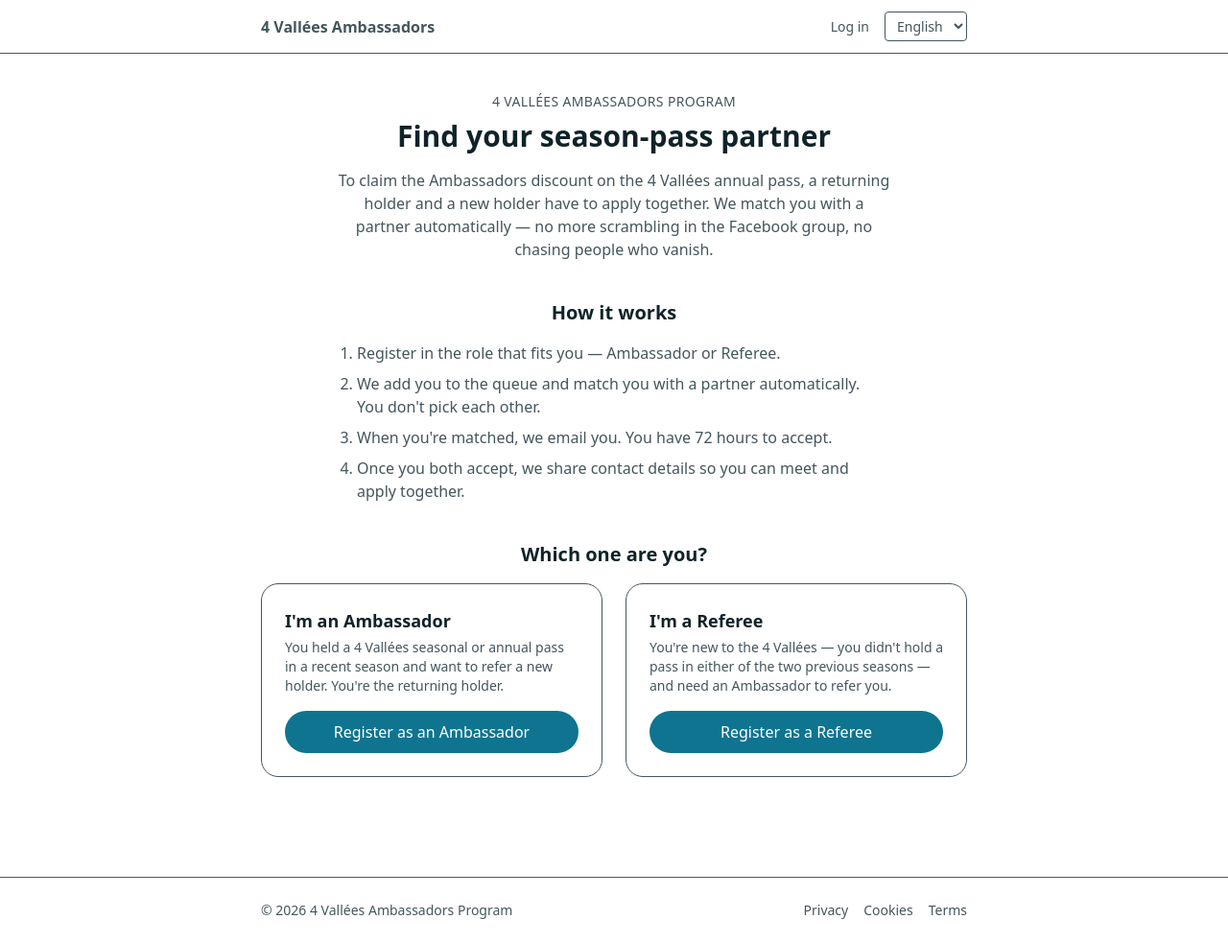
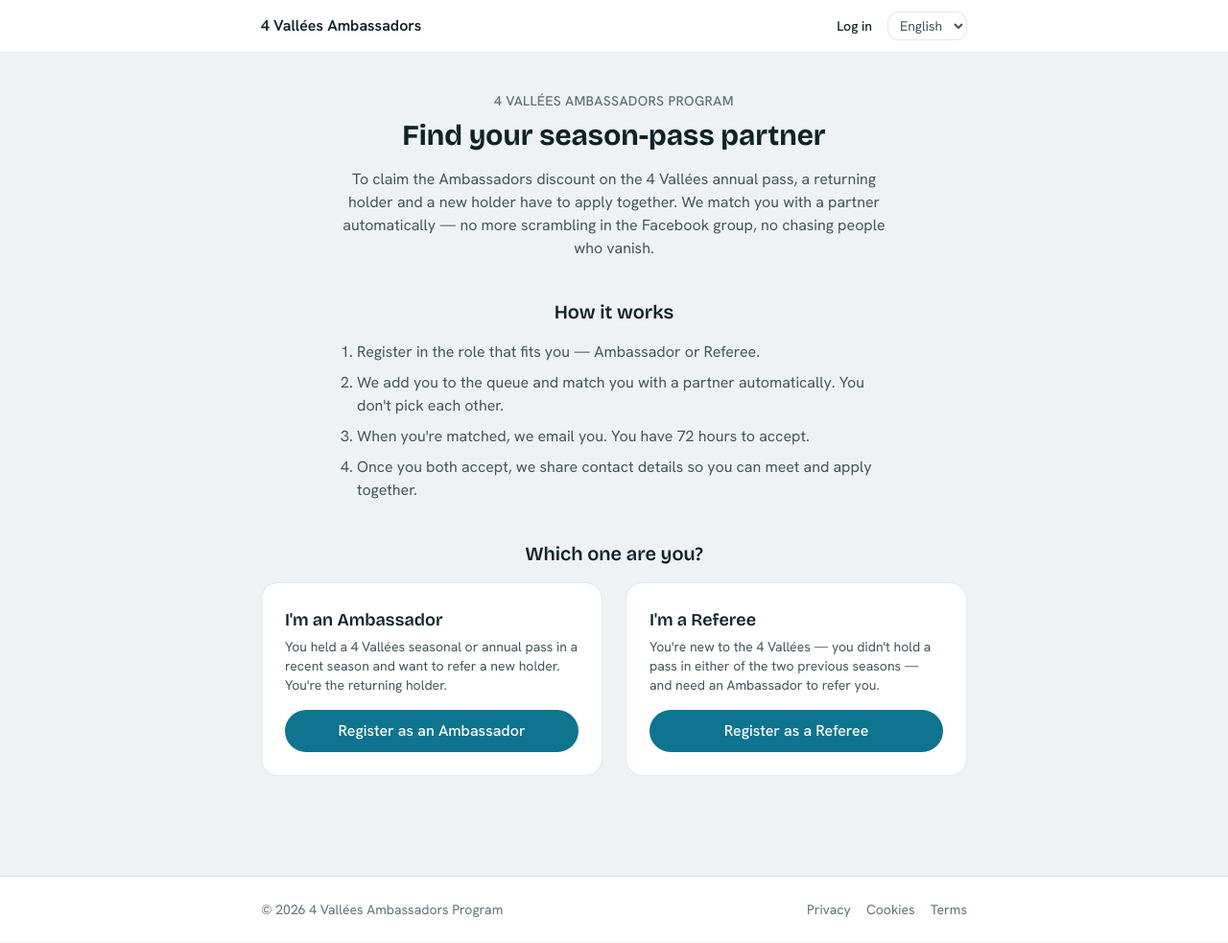
Before and after one commit to hugorodgerbrown/ambassadeurs, a Django app: page / in a window 1280 px wide. Shown: the whole page at 96% size. Run offline with Django 5.2, Linux system fonts and the light colour scheme; style sheets or scripts are compiled from the project's sources.

Commit message:
VERB-11: rename old tokens across all templates and adopt component classes
- base.html: add Google Fonts preconnect + Bricolage Grotesque / Hanken Grotesk
  / JetBrains Mono <link>; body class bg-surface text-text-1 → bg-page text-body
- Token sweep (in collision-safe order):
  1. bg-surface → bg-page  (incl. hover:bg-surface)
  2. bg-card → bg-surface
  3. border-border → border-line
  4. text-text-1 → text-ink  (incl. hover:text-text-1)
  5. text-text-2 → text-body
  6. text-text-3 → text-meta
  7. rounded-sm → rounded-control  (language <select> in nav)
  8. text-white → text-on-accent  (accent buttons only)
- _button.html: rewritten to use .btn .btn--primary / .btn--secondary /
  .btn--ghost component classes
- _card.html: rewritten to use .card component class (shadow-sm dropped —
  Alpine cards are flat)

Co-Authored-By: Claude Opus 4.8 <noreply@anthropic.com>

```diff
--- a/templates/base.html
+++ b/templates/base.html
@@ -6,10 +6,16 @@
         <meta name="viewport" content="width=device-width, initial-scale=1">
         <title>{% block title %}{% translate "4 Vallées Ambassadors" %}{% endblock %}</title>
         <link rel="icon" href="{% static 'favicon.svg' %}" type="image/svg+xml">
+        <link rel="preconnect" href="https://fonts.googleapis.com">
+        <link rel="preconnect" href="https://fonts.gstatic.com" crossorigin>
+        <link
+            href="https://fonts.googleapis.com/css2?family=Bricolage+Grotesque:opsz,wght@12..96,400;12..96,600;12..96,700&family=Hanken+Grotesk:wght@400;500;600;700&family=JetBrains+Mono:wght@400;500;600&display=swap"
+            rel="stylesheet"
+        >
         <link rel="stylesheet" href="{% static 'css/output.css' %}">
         <script src="https://unpkg.com/htmx.org@2.0.4" defer></script>
     </head>
-    <body class="min-h-screen bg-surface text-text-1">
+    <body class="min-h-screen bg-page text-body">
         {% include "includes/nav.html" %}
         <main class="mx-auto max-w-3xl px-4 py-10">
             {% block content %}{% endblock %}
--- a/templates/includes/_card.html
+++ b/templates/includes/_card.html
@@ -3,7 +3,7 @@ Reusable card container.
 Params: title (optional); body rendered via the "card_body" block by the caller,
 or pass `body` text.
 {% endcomment %}
-<div class="rounded-card border border-border bg-card p-6 shadow-sm">
-    {% if title %}<h2 class="mb-2 text-lg font-semibold text-text-1">{{ title }}</h2>{% endif %}
-    <div class="text-text-2">{{ body }}</div>
+<div class="card">
+    {% if title %}<h2 class="mb-2 text-lg font-semibold text-ink">{{ title }}</h2>{% endif %}
+    <div class="text-body">{{ body }}</div>
 </div>
--- a/templates/includes/_facebook_button.html
+++ b/templates/includes/_facebook_button.html
@@ -9,7 +9,7 @@ Params: next_url — where to return after authentication.
     {% if provider.id == "facebook" %}
         <a
             href="{% provider_login_url provider.id process='login' next=next_url %}"
-            class="inline-flex w-full items-center justify-center rounded-pill border border-border bg-card px-5 py-2.5 font-medium text-text-1 transition hover:bg-surface"
+            class="inline-flex w-full items-center justify-center rounded-pill border border-line bg-surface px-5 py-2.5 font-medium text-ink transition hover:bg-page"
         >
             {% translate "Continue with Facebook" %}
         </a>
--- a/templates/includes/footer.html
+++ b/templates/includes/footer.html
@@ -1,18 +1,18 @@
 {% load i18n %}
-<footer class="mt-16 border-t border-border bg-card">
-    <div class="mx-auto flex max-w-3xl flex-col items-center gap-2 px-4 py-6 text-sm text-text-3 sm:flex-row sm:justify-between">
+<footer class="mt-16 border-t border-line bg-surface">
+    <div class="mx-auto flex max-w-3xl flex-col items-center gap-2 px-4 py-6 text-sm text-meta sm:flex-row sm:justify-between">
         <p>
             © {% now "Y" %}
             {% translate "4 Vallées Ambassadors Program" %}
         </p>
         <nav class="flex gap-4">
-            <a href="{% url 'public:legal' page='privacy' %}" class="hover:text-text-1">
+            <a href="{% url 'public:legal' page='privacy' %}" class="hover:text-ink">
                 {% translate "Privacy" %}
             </a>
-            <a href="{% url 'public:legal' page='cookies' %}" class="hover:text-text-1">
+            <a href="{% url 'public:legal' page='cookies' %}" class="hover:text-ink">
                 {% translate "Cookies" %}
             </a>
-            <a href="{% url 'public:legal' page='terms' %}" class="hover:text-text-1">
+            <a href="{% url 'public:legal' page='terms' %}" class="hover:text-ink">
                 {% translate "Terms" %}
             </a>
         </nav>
--- a/templates/includes/nav.html
+++ b/templates/includes/nav.html
@@ -1,19 +1,19 @@
 {% load i18n %}
-<header class="border-b border-border bg-card">
+<header class="border-b border-line bg-surface">
     <nav class="mx-auto flex max-w-3xl items-center justify-between px-4 py-3">
-        <a href="{% url 'public:home' %}" class="font-semibold text-text-1">
+        <a href="{% url 'public:home' %}" class="font-semibold text-ink">
             {% translate "4 Vallées Ambassadors" %}
         </a>
         <div class="flex items-center gap-4 text-sm">
             {% if user.is_authenticated %}
-                <a href="{% url 'accounts:detail' %}" class="font-medium text-text-1">
+                <a href="{% url 'accounts:detail' %}" class="font-medium text-ink">
                     {% translate "My account" %}
                 </a>
-                <a href="{% url 'account_logout' %}" class="text-text-2">
+                <a href="{% url 'account_logout' %}" class="text-body">
                     {% translate "Log out" %}
                 </a>
             {% else %}
-                <a href="{% url 'account_login' %}" class="font-medium text-text-1">
+                <a href="{% url 'account_login' %}" class="font-medium text-ink">
                     {% translate "Log in" %}
                 </a>
             {% endif %}
@@ -23,7 +23,7 @@
                 <select
                     name="language"
                     onchange="this.form.submit()"
-                    class="rounded-sm border border-border bg-card px-2 py-1"
+                    class="rounded-control border border-line bg-surface px-2 py-1"
                     aria-label="{% translate 'Change language' %}"
                 >
                     {% get_current_language as current %}
--- a/templates/public/home.html
+++ b/templates/public/home.html
@@ -3,13 +3,13 @@
 
 {% block content %}
     <section class="text-center">
-        <p class="mb-2 text-sm font-medium uppercase tracking-wide text-text-3">
+        <p class="mb-2 text-sm font-medium uppercase tracking-wide text-meta">
             {% translate "4 Vallées Ambassadors Program" %}
         </p>
-        <h1 class="mb-4 text-3xl font-bold text-text-1">
+        <h1 class="mb-4 text-3xl font-bold text-ink">
             {% translate "Find your season-pass partner" %}
         </h1>
-        <p class="mx-auto mb-6 max-w-xl text-text-2">
+        <p class="mx-auto mb-6 max-w-xl text-body">
             {% blocktranslate trimmed %}
                 To claim the Ambassadors discount on the 4 Vallées annual pass, a returning holder and a new holder
                 have to apply together. We match you with a partner automatically — no more scrambling in the Facebook
@@ -18,7 +18,7 @@
         </p>
 
         {% if not registration_open %}
-            <div class="mx-auto mb-8 max-w-xl rounded-md border border-border bg-card p-3 text-sm text-text-2">
+            <div class="mx-auto mb-8 max-w-xl rounded-md border border-line bg-surface p-3 text-sm text-body">
                 {% translate "Registration opens soon — check back closer to the start of the season." %}
             </div>
         {% endif %}
@@ -26,10 +26,10 @@
 
     {# How it works — set expectations before the user picks a role. #}
     <section class="mt-10">
-        <h2 class="mb-4 text-center text-xl font-semibold text-text-1">
+        <h2 class="mb-4 text-center text-xl font-semibold text-ink">
             {% translate "How it works" %}
         </h2>
-        <ol class="mx-auto max-w-xl list-decimal space-y-2 pl-5 text-text-2">
+        <ol class="mx-auto max-w-xl list-decimal space-y-2 pl-5 text-body">
             <li>{% translate "Register in the role that fits you — Ambassador or Referee." %}</li>
             <li>
                 {% translate "We add you to the queue and match you with a partner automatically. You don't pick each other." %}
@@ -43,15 +43,15 @@
 
     {# Two role cards — resolve the "am I referrer or referee?" confusion up front. #}
     <section class="mt-10">
-        <h2 class="mb-4 text-center text-xl font-semibold text-text-1">
+        <h2 class="mb-4 text-center text-xl font-semibold text-ink">
             {% translate "Which one are you?" %}
         </h2>
         <div class="grid gap-6 sm:grid-cols-2">
-            <div class="flex flex-col rounded-card border border-border bg-card p-6">
-                <h3 class="mb-1 text-lg font-semibold text-text-1">
+            <div class="flex flex-col rounded-card border border-line bg-surface p-6">
+                <h3 class="mb-1 text-lg font-semibold text-ink">
                     {% translate "I'm an Ambassador" %}
                 </h3>
-                <p class="mb-4 grow text-sm text-text-2">
+                <p class="mb-4 grow text-sm text-body">
                     {% blocktranslate trimmed %}
                         You held a 4 Vallées seasonal or annual pass in a recent season and want to refer a new holder.
                         You're the returning holder.
@@ -59,17 +59,17 @@
                 </p>
                 <a
                     href="{% url 'public:register' %}?role=ambassador"
-                    class="inline-flex items-center justify-center rounded-pill bg-accent px-5 py-2.5 font-medium text-white transition hover:opacity-90"
+                    class="inline-flex items-center justify-center rounded-pill bg-accent px-5 py-2.5 font-medium text-on-accent transition hover:opacity-90"
                 >
                     {% translate "Register as an Ambassador" %}
                 </a>
             </div>
 
-            <div class="flex flex-col rounded-card border border-border bg-card p-6">
-                <h3 class="mb-1 text-lg font-semibold text-text-1">
+            <div class="flex flex-col rounded-card border border-line bg-surface p-6">
+                <h3 class="mb-1 text-lg font-semibold text-ink">
                     {% translate "I'm a Referee" %}
                 </h3>
-                <p class="mb-4 grow text-sm text-text-2">
+                <p class="mb-4 grow text-sm text-body">
                     {% blocktranslate trimmed %}
                         You're new to the 4 Vallées — you didn't hold a pass in either of the two previous seasons
                         — and need an Ambassador to refer you.
@@ -77,7 +77,7 @@
                 </p>
                 <a
                     href="{% url 'public:register' %}?role=referee"
-                    class="inline-flex items-center justify-center rounded-pill bg-accent px-5 py-2.5 font-medium text-white transition hover:opacity-90"
+                    class="inline-flex items-center justify-center rounded-pill bg-accent px-5 py-2.5 font-medium text-on-accent transition hover:opacity-90"
                 >
                     {% translate "Register as a Referee" %}
                 </a>
--- a/templates/public/register_closed.html
+++ b/templates/public/register_closed.html
@@ -5,10 +5,10 @@
 
 {% block content %}
     <section class="mx-auto max-w-xl text-center">
-        <h1 class="mb-4 text-3xl font-bold text-text-1">
+        <h1 class="mb-4 text-3xl font-bold text-ink">
             {% translate "Registration isn't open yet" %}
         </h1>
-        <p class="text-text-2">
+        <p class="text-body">
             {% blocktranslate trimmed %}
                 There is no season open for registration right now. Please check back closer to the start of the season.
             {% endblocktranslate %}
--- a/templates/public/register_email_sent.html
+++ b/templates/public/register_email_sent.html
@@ -5,8 +5,8 @@
 
 {% block content %}
     <section class="mx-auto max-w-md text-center">
-        <h1 class="mb-4 text-2xl font-bold text-text-1">{% translate "Check your inbox" %}</h1>
-        <p class="text-text-2">
+        <h1 class="mb-4 text-2xl font-bold text-ink">{% translate "Check your inbox" %}</h1>
+        <p class="text-body">
             {% blocktranslate trimmed %}
                 We've emailed you a link to confirm your address and continue registering. The link expires in 24 hours.
             {% endblocktranslate %}
--- a/templates/public/register_invalid.html
+++ b/templates/public/register_invalid.html
@@ -5,8 +5,8 @@
 
 {% block content %}
     <section class="mx-auto max-w-md text-center">
-        <h1 class="mb-4 text-2xl font-bold text-text-1">{% translate "This link is invalid or has expired" %}</h1>
-        <p class="text-text-2">
+        <h1 class="mb-4 text-2xl font-bold text-ink">{% translate "This link is invalid or has expired" %}</h1>
+        <p class="text-body">
             {% blocktranslate trimmed %}
                 Verification links are single-use and expire after 24 hours. Please start again to get a fresh link.
             {% endblocktranslate %}
```
Also changed, not shown: templates/accounts/delete.html (+4 -4 lines), templates/accounts/detail.html (+27 -27 lines), templates/accounts/edit.html (+5 -5 lines), templates/includes/_button.html (+2 -5 lines), templates/public/legal/cookies.html (+7 -7 lines), templates/public/legal/privacy.html (+9 -9 lines), templates/public/legal/terms.html (+8 -8 lines), templates/public/partials/register_details_form.html (+9 -9 lines), templates/public/register_details.html (+8 -8 lines), templates/public/register_done.html (+5 -5 lines), templates/public/register_start.html (+5 -5 lines).
